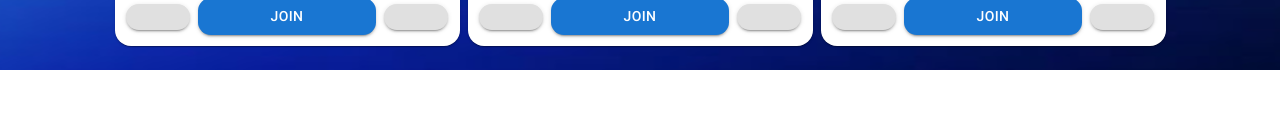
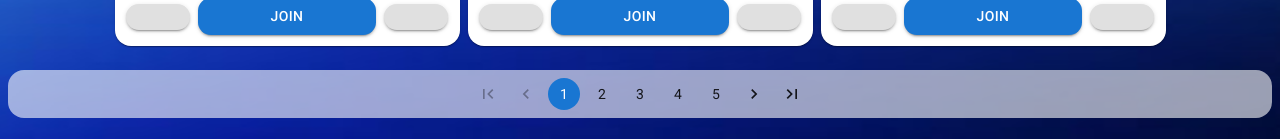
Before and after one commit to UniSyncUSJ/UniSync-web, a React (Vite) app: page / in a window 1280 px wide. Shown: the part 1201-1340 px from the top of the page. Before the commit the page ends 1271 px from the top, so only its background shows below. Built offline with nearby package versions, Linux system fonts and the light colour scheme; some icons are missing.

Commit message:
Add pagination to event catalogue

```diff
--- a/src/Components/EventCard/EventCard.tsx
+++ b/src/Components/EventCard/EventCard.tsx
@@ -1,15 +1,15 @@
 import style from './EventCard.module.scss'
+import { useState } from 'react';
 import { Box, Button, Card, CardActions, CardContent, CardMedia, Modal, Typography } from '@mui/material';
-import MoreHorizIcon from '@mui/icons-material/MoreHoriz';import PeopleAltRoundedIcon from '@mui/icons-material/PeopleAltRounded';
+import MoreHorizIcon from '@mui/icons-material/MoreHoriz';
+import PeopleAltRoundedIcon from '@mui/icons-material/PeopleAltRounded';
 import FavoriteRoundedIcon from '@mui/icons-material/FavoriteRounded';
-import { useState } from 'react';
 import CalendarMonthIcon from '@mui/icons-material/CalendarMonth';
 import AccessTimeFilledIcon from '@mui/icons-material/AccessTimeFilled';
 import LocationOnIcon from '@mui/icons-material/LocationOn';
 import WhatsAppIcon from '@mui/icons-material/WhatsApp';
 import GroupsIcon from '@mui/icons-material/Groups';
 import ShareIcon from '@mui/icons-material/Share';
-
 import CalendarMonthOutlinedIcon from '@mui/icons-material/CalendarMonthOutlined';
 import AccessTimeOutlinedIcon from '@mui/icons-material/AccessTimeOutlined';
 import PlaceOutlinedIcon from '@mui/icons-material/PlaceOutlined';
@@ -77,7 +77,8 @@ const EventCard = () => {
       onClose={handleModalButtonClick}
       aria-labelledby="modal-modal-title"
       aria-describedby="modal-modal-description"
-      sx={{backgroundColor:'rgba(239, 239, 239, 0.3)'}}
+      sx={{backgroundColor:'rgba(105, 109, 163, 0.2)', backdropFilter:'blur(0.5rem)'}}
+      closeAfterTransition
     >
       <Box sx={modalStyle}>
         <Typography id="modal-modal-title" variant="h6" component="h2">
--- a/src/Components/Home/EventCatalogue/EventCatalogue.tsx
+++ b/src/Components/Home/EventCatalogue/EventCatalogue.tsx
@@ -1,7 +1,15 @@
+import { Pagination, Stack, Typography, type CSSProperties } from '@mui/material';
 import EventCard from '../../EventCard/EventCard';
 import style from './EventCatalogue.module.scss'
+import { useEffect, useState, type ChangeEvent } from 'react';
 
 const EventCatalogue = () => {
+  const [page, setPage] = useState<number>(1);
+
+  const hanldePageChange = (event: ChangeEvent<unknown>, value: number) => {
+    setPage(value)
+  }
+
   return <div className={style.container}>
     <EventCard />
     <EventCard />
@@ -10,9 +18,27 @@ const EventCatalogue = () => {
     <EventCard />
     <EventCard />
 
-
-
+    <Stack spacing={2} sx={paginationStyle}>
+      <Pagination count={5} variant="text"
+      showFirstButton
+      showLastButton
+      defaultPage={1}
+      color='primary'
+      onChange={hanldePageChange}
+      />
+    </Stack>
   </div>
 }
 
 export default EventCatalogue;
+
+const paginationStyle:CSSProperties = {
+  marginTop:'1rem',
+  width:'100%',
+  display:'flex',
+  justifyContent:'center',
+  alignItems:'center',
+  padding:'0.5rem',
+  backgroundColor:'rgba(255, 255, 255, 0.6)',
+  borderRadius:'1rem',
+};
--- a/src/Components/Home/SearchBar/SearchBar.tsx
+++ b/src/Components/Home/SearchBar/SearchBar.tsx
@@ -8,7 +8,7 @@ const SearchBar = () => {
       <ArrowDropDownRoundedIcon fontSize='medium' />
     </button>
     <div className={style.search}>
-      <input type="text" className={style.searchInput} />
+      <input type="text" className={style.searchInput} id='search'/>
       <button className={style.searchIconContainer}>
         <SearchRoundedIcon className={style.searchIcon} fontSize='medium' sx={{color:'white'}}/>
       </button>
```
